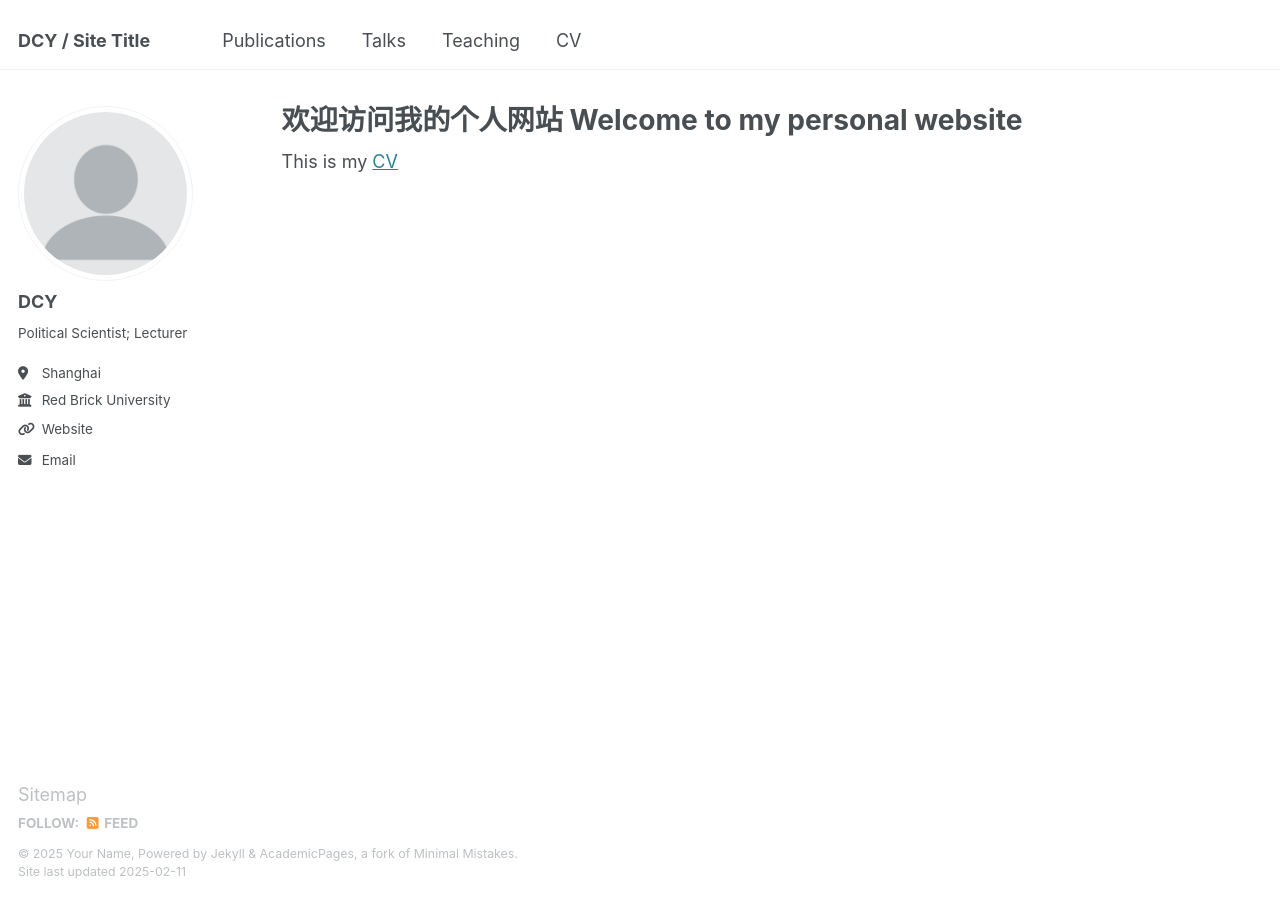
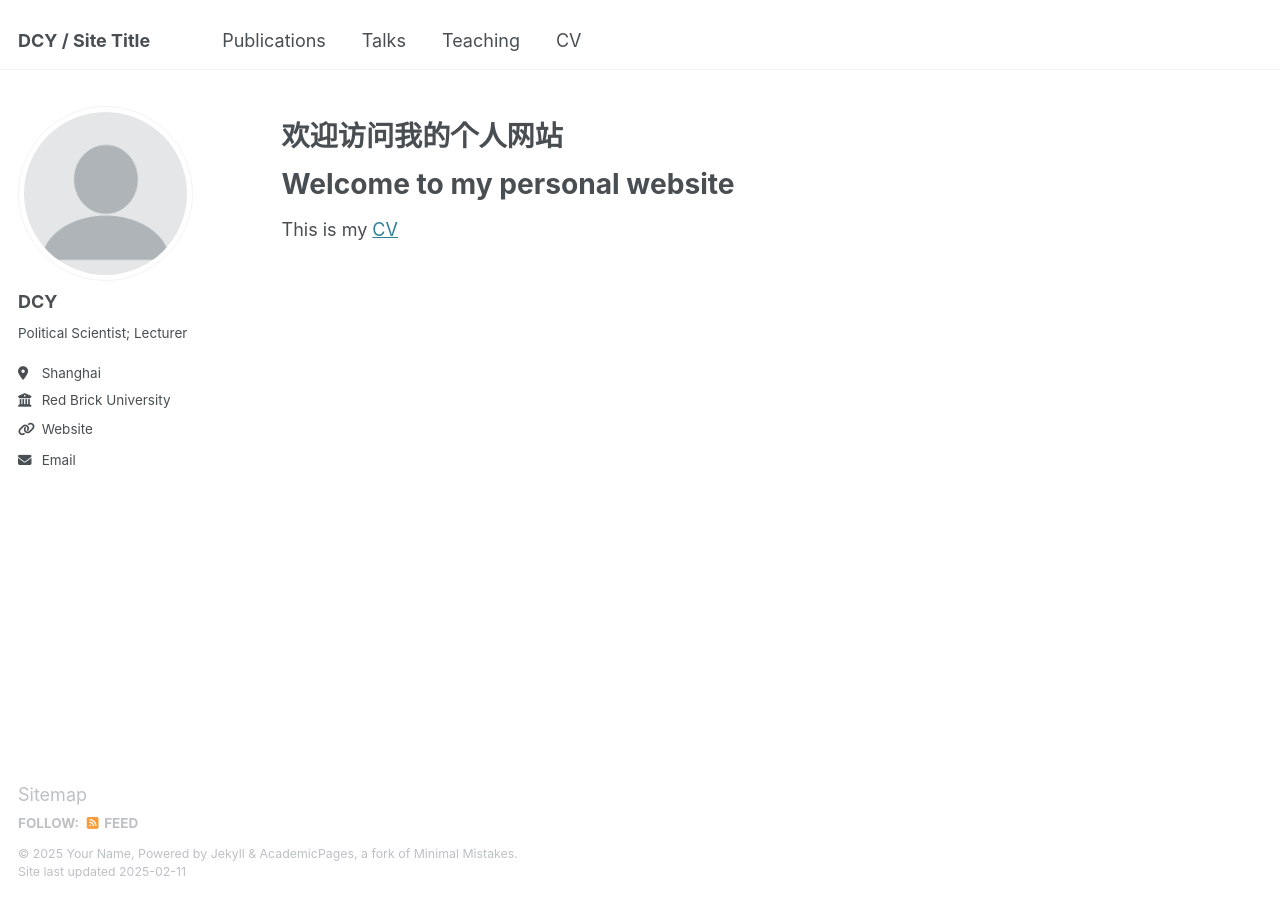
Before and after one commit to DCYeo/dcyeo.github.io, a Jekyll site: the page built from _pages/about.md, in a window 1280 px wide. Built offline with Jekyll 4.4.1, drawn with Linux system fonts in a browser that asks for light colours.

```diff
--- a/_pages/about.md
+++ b/_pages/about.md
@@ -1,10 +1,13 @@
 ---
 permalink: /
-title: "欢迎访问我的个人网站\n Welcome to my personal website"
+title: ""
 author_profile: true
 redirect_from:
   - /about/
   - /about.html
 ---
 
+# 欢迎访问我的个人网站
+# Welcome to my personal website
+
 This is my [CV]({{ site.baseurl }}/files/CV.pdf)
```
